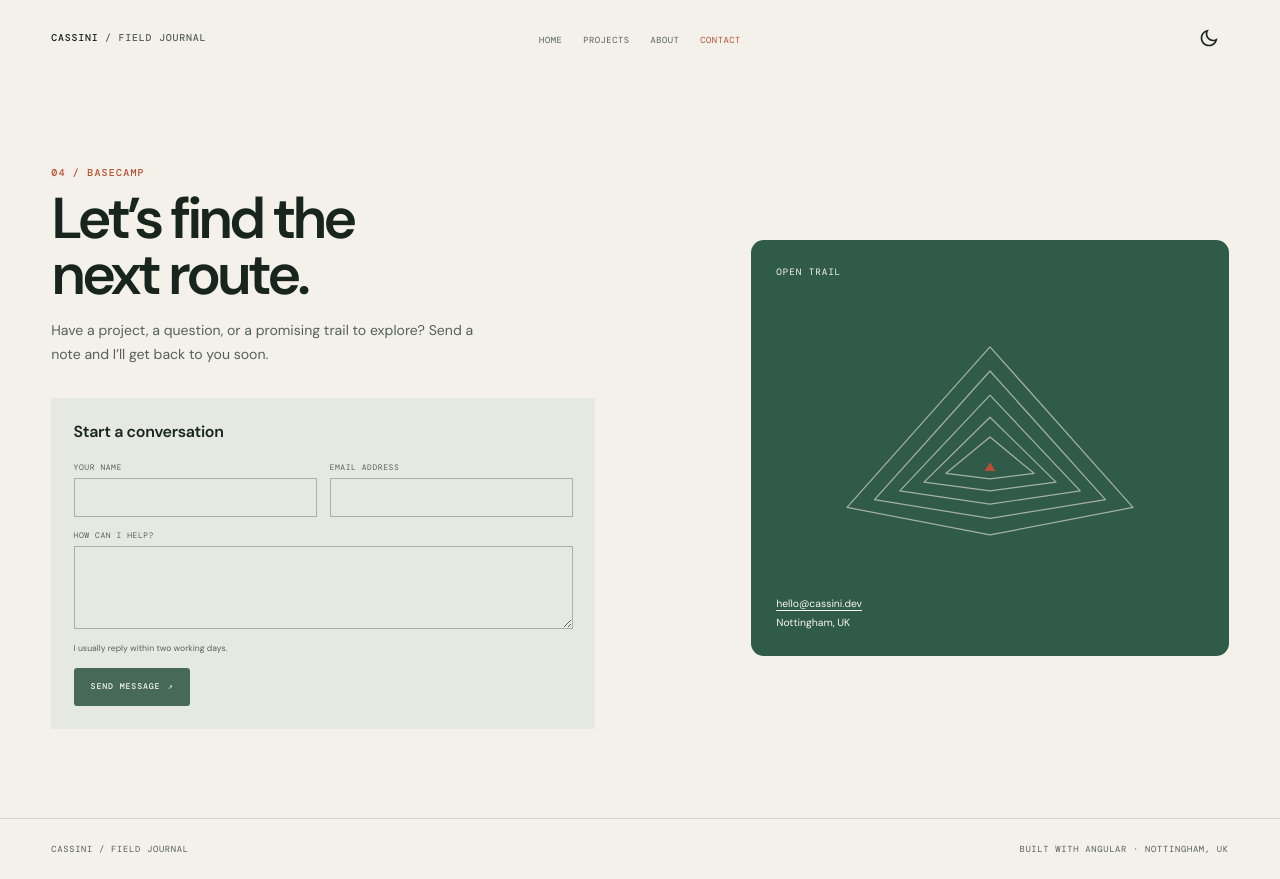
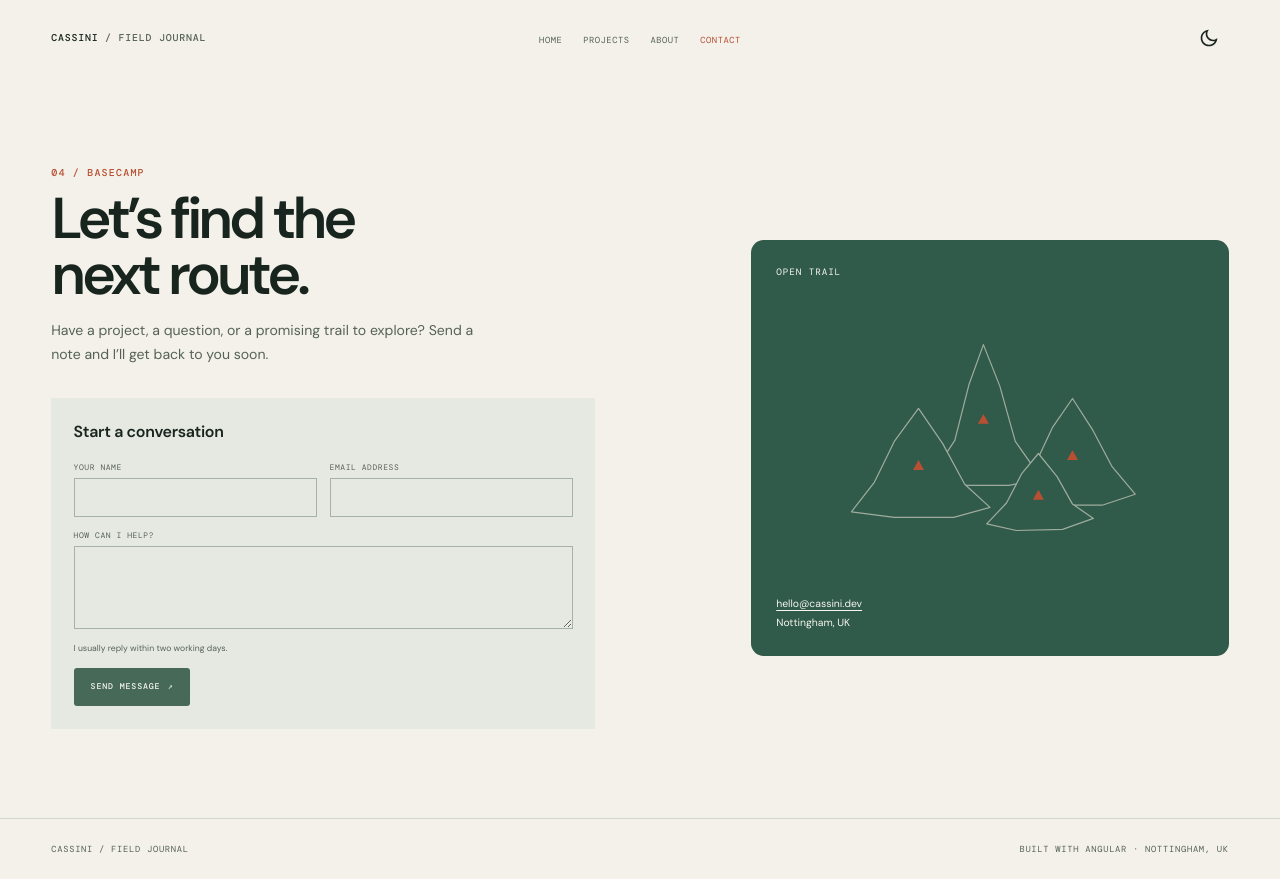
Before and after one commit to dev-cassini/cassini-portfolio, an Angular app: page /contact in a window 1280 px wide. Built offline with nearby package versions, Linux system fonts and the light colour scheme.

Commit message:
refactor(contact): simplify mountain illustration

```diff
--- a/src/app/components/contact/contact.html
+++ b/src/app/components/contact/contact.html
@@ -14,7 +14,20 @@
     </div>
     <aside class="contact-panel" aria-label="Contact details">
       <p class="contact-panel__label">Open trail</p>
-      <svg viewBox="0 0 320 240" aria-hidden="true" focusable="false"><g fill="none" stroke="currentColor" stroke-linejoin="round"><path d="M30 184 160 38l130 146-130 25Z"/><path d="M55 177 160 60l105 117-105 17Z"/><path d="M78 169 160 82l82 87-82 12Z"/><path d="M100 161 160 102l60 59-60 8Z"/><path d="M120 153 160 120l40 33-40 5Z"/></g><path d="m160 143 5 8h-10Z" fill="var(--text-highlight)" /></svg>
+      <svg viewBox="0 0 320 240" aria-hidden="true" focusable="false">
+        <g class="contact-panel__mountains" stroke="currentColor" stroke-linejoin="round" stroke-linecap="round">
+          <path d="M105 158 128 123 141 72 154 36 169 74 183 124 207 158 177 164 135 164Z" />
+          <path d="M180 176 201 145 217 111 235 85 253 113 271 147 292 172 262 182 211 182Z" />
+          <path d="M34 188 55 161 73 124 95 94 117 126 137 163 160 184 127 193 73 193Z" />
+          <path d="M157 199 175 180 189 153 204 135 221 156 235 181 254 194 226 204 184 205Z" />
+        </g>
+        <g class="contact-panel__markers">
+          <path d="m154 99 5 9h-10Z" />
+          <path d="m235 132 5 9h-10Z" />
+          <path d="m95 141 5 9h-10Z" />
+          <path d="m204 168 5 9h-10Z" />
+        </g>
+      </svg>
       <div class="contact-panel__details"><a href="mailto:hello@cassini.dev">hello@cassini.dev</a><span>Nottingham, UK</span></div>
     </aside>
   </div>
--- a/src/app/components/contact/contact.scss
+++ b/src/app/components/contact/contact.scss
@@ -6,5 +6,5 @@
 .contact-form label { display: grid; gap: .4rem; color: var(--text-muted); font: .5rem var(--font-mono); letter-spacing: .07em; text-transform: uppercase; } .contact-form__fields { display: grid; grid-template-columns: repeat(2, 1fr); gap: .8rem; margin-bottom: .8rem; }
 .contact-form input, .contact-form textarea { width: 100%; border: 1px solid var(--line-color); border-radius: 0; background: transparent; color: var(--text-primary); padding: .65rem; outline: none; font: .78rem var(--font-main); text-transform: none; letter-spacing: normal; } .contact-form textarea { min-height: 5.2rem; resize: vertical; }
 .contact-form input:focus, .contact-form textarea:focus { border-color: var(--text-highlight); } .contact-form p { margin: .8rem 0; color: var(--text-muted); font-size: .54rem; } .contact-form .btn { min-height: 2.2rem; font-size: .52rem; } .contact-form .btn span { margin-left: .45rem; }
-.contact-panel { min-height: 26rem; display: flex; flex-direction: column; padding: 1.6rem; border-radius: .8rem; background: var(--surface-inverse); color: var(--line-color); } .contact-panel__label { color: var(--text-on-inverse); font: .58rem var(--font-mono); letter-spacing: .1em; text-transform: uppercase; } .contact-panel svg { width: 100%; max-width: 22rem; margin: auto; stroke-width: 1.1; } .contact-panel__details { display: grid; gap: .2rem; color: var(--text-on-inverse); font-size: .65rem; } .contact-panel__details a { text-decoration: underline; text-underline-offset: .18rem; }
+.contact-panel { min-height: 26rem; display: flex; flex-direction: column; padding: 1.6rem; border-radius: .8rem; background: var(--surface-inverse); color: var(--line-color); } .contact-panel__label { color: var(--text-on-inverse); font: .58rem var(--font-mono); letter-spacing: .1em; text-transform: uppercase; } .contact-panel svg { width: 100%; max-width: 22rem; margin: auto; stroke-width: 1.1; } .contact-panel__mountains { fill: var(--surface-inverse); stroke-opacity: .94; } .contact-panel__markers { fill: var(--text-highlight); stroke: none; } .contact-panel__details { display: grid; gap: .2rem; color: var(--text-on-inverse); font-size: .65rem; } .contact-panel__details a { text-decoration: underline; text-underline-offset: .18rem; }
 @media (max-width: 760px) { .contact__container { grid-template-columns: 1fr; gap: 3rem; } .contact-panel { min-height: 20rem; } } @media (max-width: 500px) { .contact-form__fields { grid-template-columns: 1fr; } }
```
